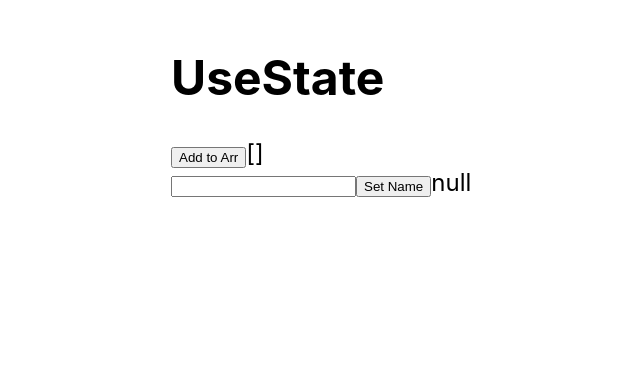
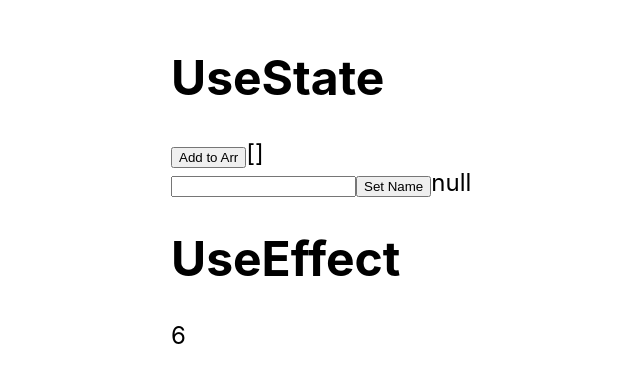
Before and after one commit to HuseyinAtacanDemir/ts-hooks, a React (Create React App) app: page / in a window 1280 px wide. Shown: the top 382 px of the page, without its empty margins (69-709 px from the left). Built offline with nearby package versions, Linux system fonts and the light colour scheme.

Commit message:
useEffect basics complete

```diff
--- a/src/App.tsx
+++ b/src/App.tsx
@@ -1,3 +1,4 @@
+import UseEffectComponent from "./components/useEffect.component";
 import UseStateComponent from "./components/useState.component";
 
 function App() {
@@ -5,6 +6,8 @@ function App() {
     <div className="app-container">
       <h1>UseState</h1>
       <UseStateComponent />
+      <h1>UseEffect</h1>
+      <UseEffectComponent />
     </div>
   );
 }
--- /dev/null
+++ b/src/components/useEffect.component.tsx
@@ -0,0 +1,19 @@
+import React, { useState, useEffect } from "react";
+
+interface Props {}
+
+const UseEffectComponent = (props: Props) => {
+  const [value, setValue] = useState<number>(1);
+
+  useEffect(() => {
+    const timer = window.setInterval(() => {
+      setValue((v) => v + 1);
+    }, 1000);
+
+    return () => window.clearInterval(timer);
+  }, []);
+
+  return <div>{value}</div>;
+};
+
+export default UseEffectComponent;
```
